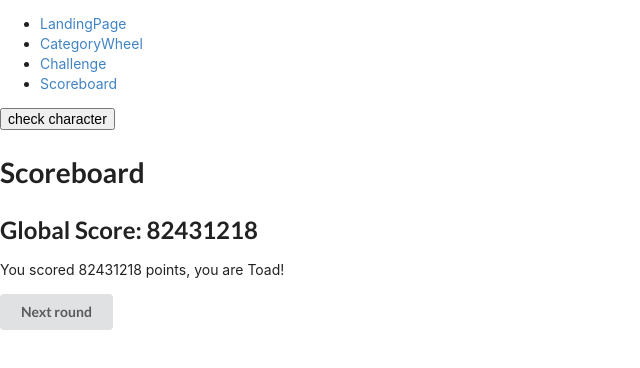
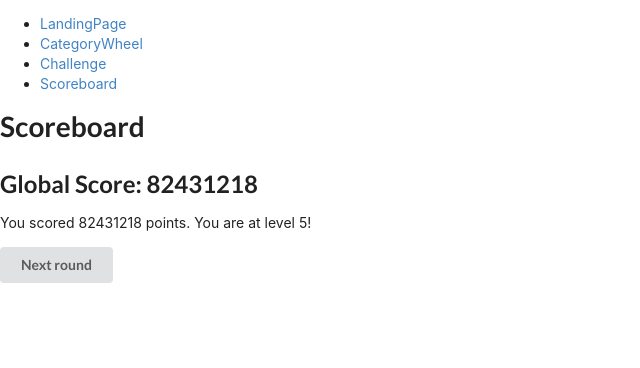
Before and after one commit to edgwatson1/TriviaGame, a React (Create React App) app: page /Scoreboard in a window 1280 px wide. Shown: the top 368 px of the page, without its empty margins (0-640 px from the left). Built offline with nearby package versions, Linux system fonts and the light colour scheme.

Commit message:
commit-to-merge

```diff
--- a/src/App.js
+++ b/src/App.js
@@ -6,7 +6,7 @@ import LandingPage from "./Pages/LandingPage";
 import CategoryWheel from "./Pages/CategoryWheel";
 import Scoreboard from "./Pages/Scoreboard";
 import countScore from "./Helpers/countScore";
-import checkCharacter from "./Helpers/checkCharacter";
+import checkLevel from "./Helpers/checkLevel";
 
 // *APP COMPONENT*
 
@@ -21,7 +21,7 @@ class App extends React.Component {
       localScore: 0,
       globalScore: 82431218,
       isLoaded: false,
-      character: "Toad"
+      level: 0
       // redirect: false,
     };
   }
@@ -98,12 +98,12 @@ class App extends React.Component {
     });
   };
 
-  // THIS CALL THE HELPER METHOD UPDATECHARACTER WHICH LOOKS AT GLOBAL SCORE AND RETURNS THE RIGHT CHARACTER NAME AS A STRING WHICH WE THEN SET AS THE VALUE OF THE CHARACTER STATE IN APP.
-  updateCharacter = () => {
+  // THIS CALL THE HELPER METHOD UPDATELEVEL WHICH LOOKS AT GLOBAL SCORE AND RETURNS THE RIGHT LEVEL NAME AS A STRING WHICH WE THEN SET AS THE VALUE OF THE CHARACTER STATE IN APP.
+  updateLevel = () => {
     this.setState(state => {
       return {
         ...state,
-        character: checkCharacter(this.state.globalScore)
+        level: checkLevel(this.state.globalScore)
       };
     });
   };
@@ -160,8 +160,8 @@ class App extends React.Component {
             <Route path="/Scoreboard">
               <Scoreboard
                 globalScore={this.state.globalScore}
-                updateCharacter={this.updateCharacter}
-                character={this.state.character}
+                updateLevel={this.updateLevel}
+                level={this.state.level}
               />
             </Route>
           </Switch>
--- a/src/Helpers/checkCharacter.js
+++ /dev/null
@@ -1,33 +0,0 @@
-const checkCharacter = globScore => {
-  const globalScoreCharacterBuckets = [
-    {
-      Toad: [0, 19999999]
-    },
-    {
-      Bowser: [20000000, 39999999]
-    },
-    {
-      Luigi: [40000000, 59999999]
-    },
-    {
-      Princess: [60000000, 79999999]
-    },
-    {
-      Yoshi: [80000000, 99999999]
-    },
-    {
-      Mario: [100000000, 999999999999999999999999]
-    }
-  ];
-
-  const res = globalScoreCharacterBuckets.filter(function(el) {
-    var key = el[Object.keys(el)];
-    return globScore >= key[0] && globScore <= key[1];
-  });
-
-  const resAsString = Object.keys(res[0]).join();
-
-  return resAsString;
-};
-
-export default checkCharacter;
--- /dev/null
+++ b/src/Helpers/checkLevel.js
@@ -0,0 +1,30 @@
+const checkLevel = globScore => {
+  const globalScoreLevelBuckets = [
+    {
+      1: [0, 19999999]
+    },
+    {
+      2: [20000000, 39999999]
+    },
+    {
+      3: [40000000, 59999999]
+    },
+    {
+      4: [60000000, 79999999]
+    },
+    {
+      5: [80000000, 999999999999999999999999]
+    }
+  ];
+
+  const res = globalScoreLevelBuckets.filter(function(el) {
+    var key = el[Object.keys(el)];
+    return globScore >= key[0] && globScore <= key[1];
+  });
+
+  const resAsString = Object.keys(res[0]).join();
+
+  return resAsString;
+};
+
+export default checkLevel;
--- a/src/Pages/Scoreboard.js
+++ b/src/Pages/Scoreboard.js
@@ -24,17 +24,24 @@ import { Link } from "react-router-dom";
 // };
 
 class Scoreboard extends React.Component {
+  constructor(props) {
+    super(props);
+  }
+
+  componentDidMount() {
+    this.props.updateLevel();
+  }
+
   render() {
-    const { globalScore, character, updateCharacter } = this.props;
+    const { globalScore, level } = this.props;
 
     return (
       <div>
-        <button onClick={updateCharacter}>check character</button>
         <h1>Scoreboard</h1>
         <h2>Global Score: {globalScore}</h2>
 
         <p>
-          You scored {globalScore} points, you are {character}!
+          You scored {globalScore} points. You are at level {level}!
         </p>
         <Link to="/CategoryWheel">
           <button className="ui button">Next round</button>
```
